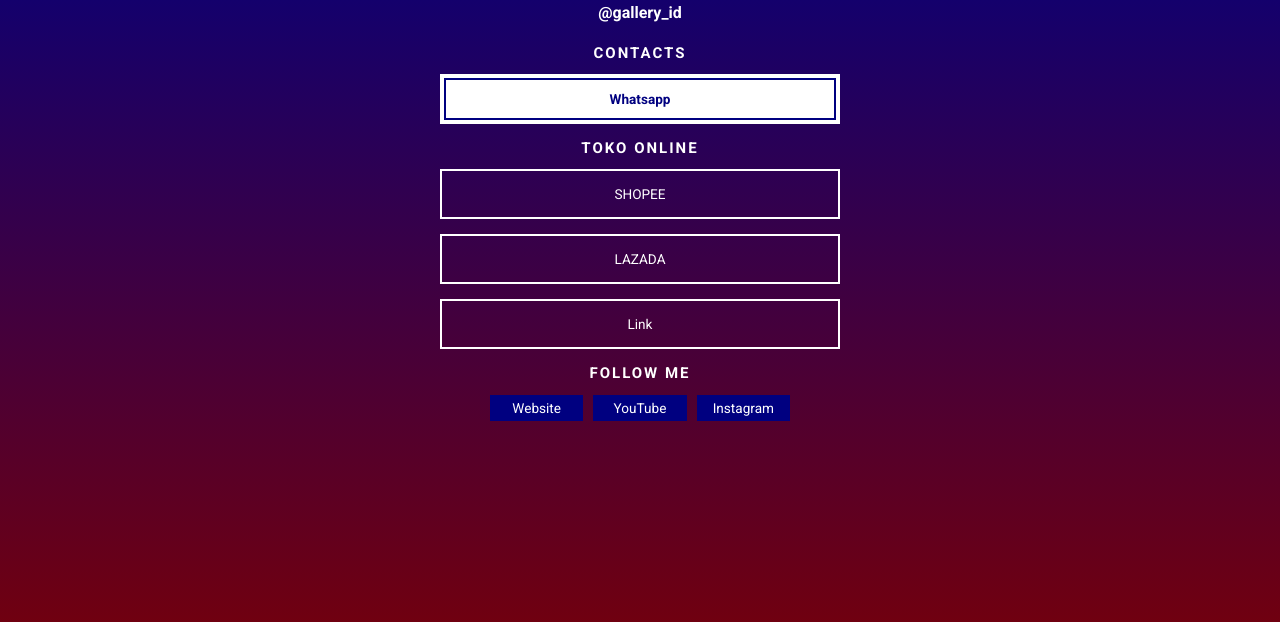
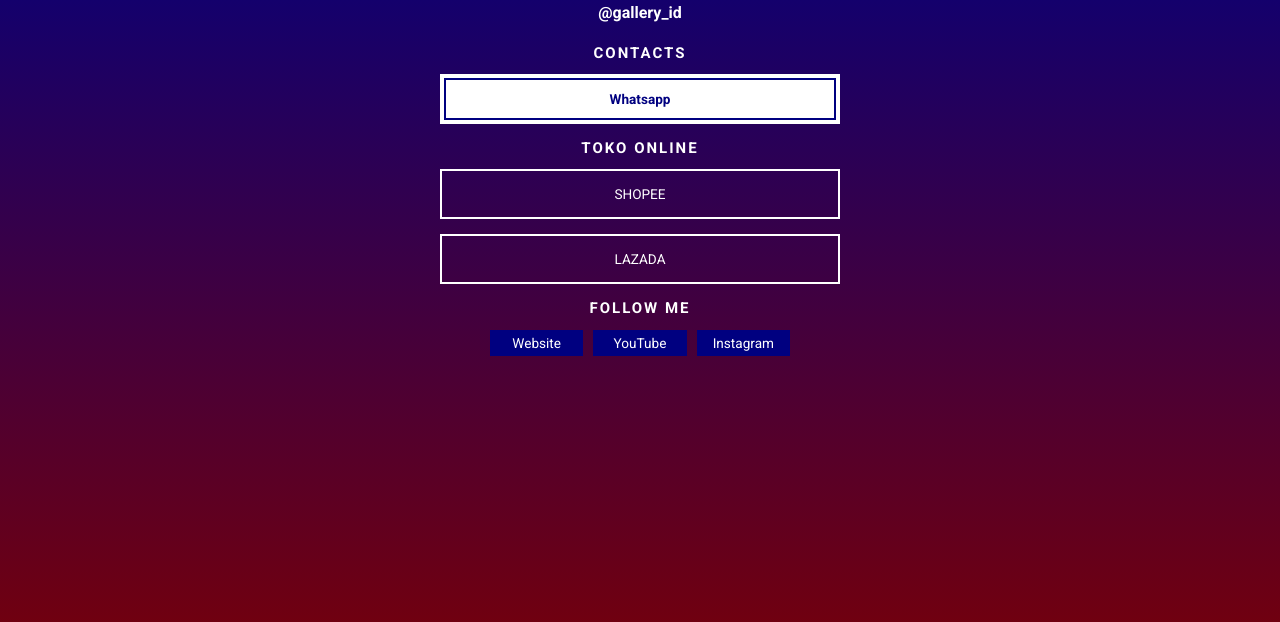
Before and after one commit to ZheHacK/linkszhe, a website: page index.html in a window 1280 px wide. Shown: the part 150-772 px from the top of the page. Drawn offline with Linux system fonts and the light colour scheme.

Commit message:
Update index.html

```diff
--- a/index.html
+++ b/index.html
@@ -22,7 +22,7 @@
 
         <a href="https://shopee.co.id/artgallery.id">SHOPEE</a>
         <a href="https://www.lazada.co.id/shop/syataha-store">LAZADA</a>
-        <a href="">Link </a>
+
 
         <!-- Channels -->
         <h2>Follow Me</h2>
```
